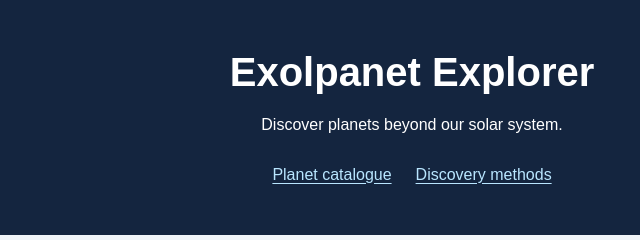
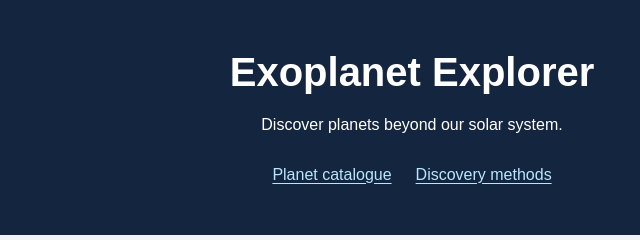
Before and after one commit to lmcastanedame/Sessions, a plain HTML site: page index.html in a window 1280 px wide. Shown: the top 240 px of the page, 228-868 px from the left. Drawn offline with Linux system fonts and the light colour scheme.

Commit message:
Title fix

```diff
--- a/index.html
+++ b/index.html
@@ -8,7 +8,7 @@
 </head>
 <body>
     <header>
-        <h1>Exolpanet Explorer</h1>
+        <h1>Exoplanet Explorer</h1>
         <p>Discover planets beyond our solar system.</p>
         <nav aria-label="Main navigation">
             <a href="#catalogue">Planet catalogue</a>
```
